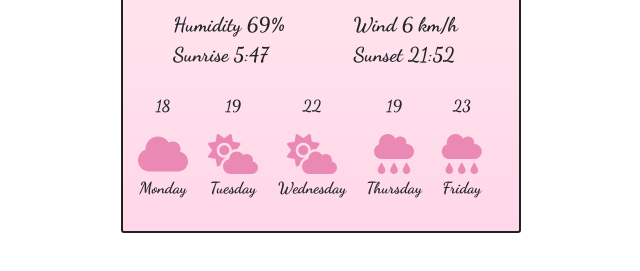
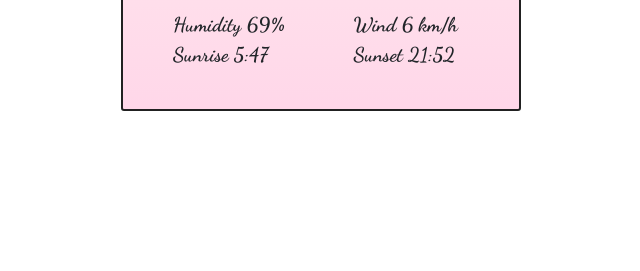
Before and after one commit to IraCannet/cute-meteo-app, a plain HTML site: page index.html in a window 1280 px wide. Shown: the part 431-702 px from the top of the page, without its empty margins (319-959 px from the left). Drawn offline with nearby package versions, Linux system fonts and the light colour scheme.

Commit message:
remove-fake-icons

```diff
--- a/index.html
+++ b/index.html
@@ -100,38 +100,8 @@
           <div class="col-6">Sunrise 5:47</div>
           <div class="col-6">Sunset 21:52</div>
         </div>
+
         <br />
-        <div class="clearfix">
-          <span class="float-left">
-            <p>18</p>
-            <i class="fas fa-cloud"></i>
-            <p>Monday</p>
-          </span>
-
-          <span class="float-left">
-            <p>19</p>
-            <i class="fas fa-cloud-sun"></i>
-            <p>Tuesday</p>
-          </span>
-
-          <span class="float-left">
-            <p>22</p>
-            <i class="fas fa-cloud-sun"></i>
-            <p>Wednesday</p>
-          </span>
-
-          <span class="float-left">
-            <p>19</p>
-            <i class="fas fa-cloud-rain"></i>
-            <p>Thursday</p>
-          </span>
-
-          <span class="float-left">
-            <p>23</p>
-            <i class="fas fa-cloud-rain"></i>
-            <p>Friday</p>
-          </span>
-        </div>
       </div>
     </section>
         <script src="src/script.js"></script>
```
